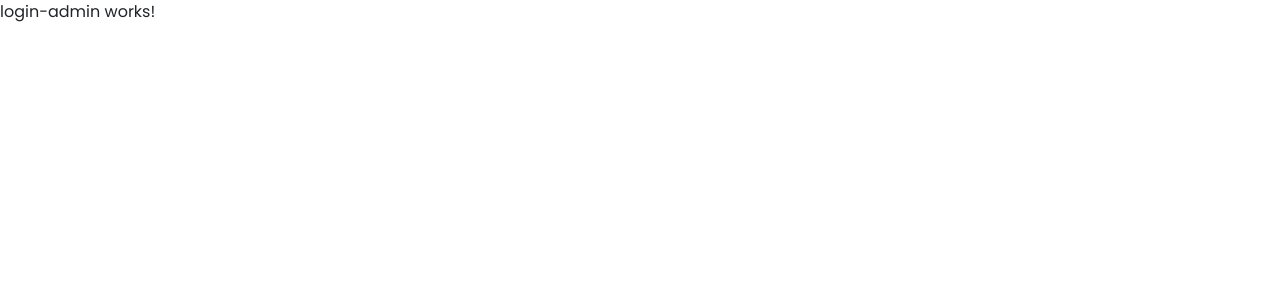
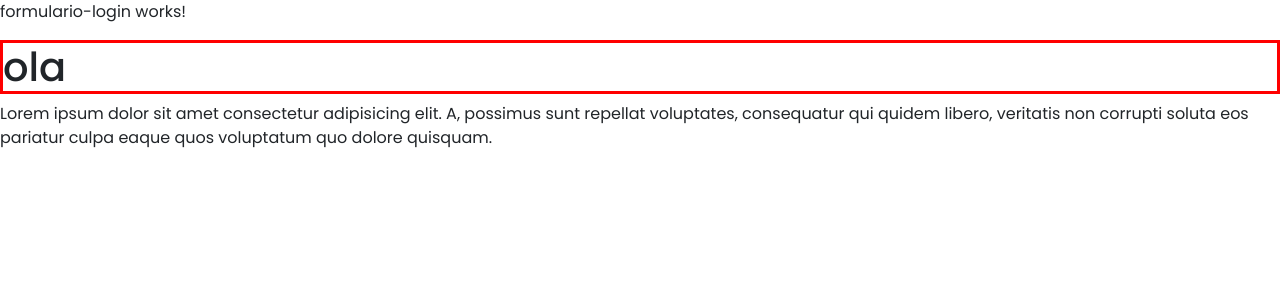
Before and after one commit to christianFranco2004/proyecto300h, an Angular app in the folder frontend/: page /administradores in a window 1280 px wide. Shown: the top 300 px of the page. Built offline with nearby package versions, Linux system fonts and the light colour scheme.

Commit message:
formularios

```diff
--- a/frontend/src/app/componentes/formulario-login/formulario-login.component.css
+++ b/frontend/src/app/componentes/formulario-login/formulario-login.component.css
@@ -0,0 +1,3 @@
+h1{
+    border: solid red;
+}
--- a/frontend/src/app/componentes/formulario-login/formulario-login.component.html
+++ b/frontend/src/app/componentes/formulario-login/formulario-login.component.html
@@ -1 +1,3 @@
 <p>formulario-login works!</p>
+<h1>ola</h1>
+<p>Lorem ipsum dolor sit amet consectetur adipisicing elit. A, possimus sunt repellat voluptates, consequatur qui quidem libero, veritatis non corrupti soluta eos pariatur culpa eaque quos voluptatum quo dolore quisquam.</p>
--- a/frontend/src/app/paginas/login/login-admin/login-admin.component.html
+++ b/frontend/src/app/paginas/login/login-admin/login-admin.component.html
@@ -1 +1 @@
-<p>login-admin works!</p>
+<app-formulario-login></app-formulario-login>
--- a/frontend/src/app/paginas/login/login-admin/login-admin.component.ts
+++ b/frontend/src/app/paginas/login/login-admin/login-admin.component.ts
@@ -1,8 +1,8 @@
 import { Component } from '@angular/core';
-
+import { FormularioLoginComponent } from '../../../componentes/formulario-login/formulario-login.component';
 @Component({
   selector: 'app-login-admin',
-  imports: [],
+  imports: [FormularioLoginComponent],
   templateUrl: './login-admin.component.html',
   styleUrl: './login-admin.component.css'
 })
```
